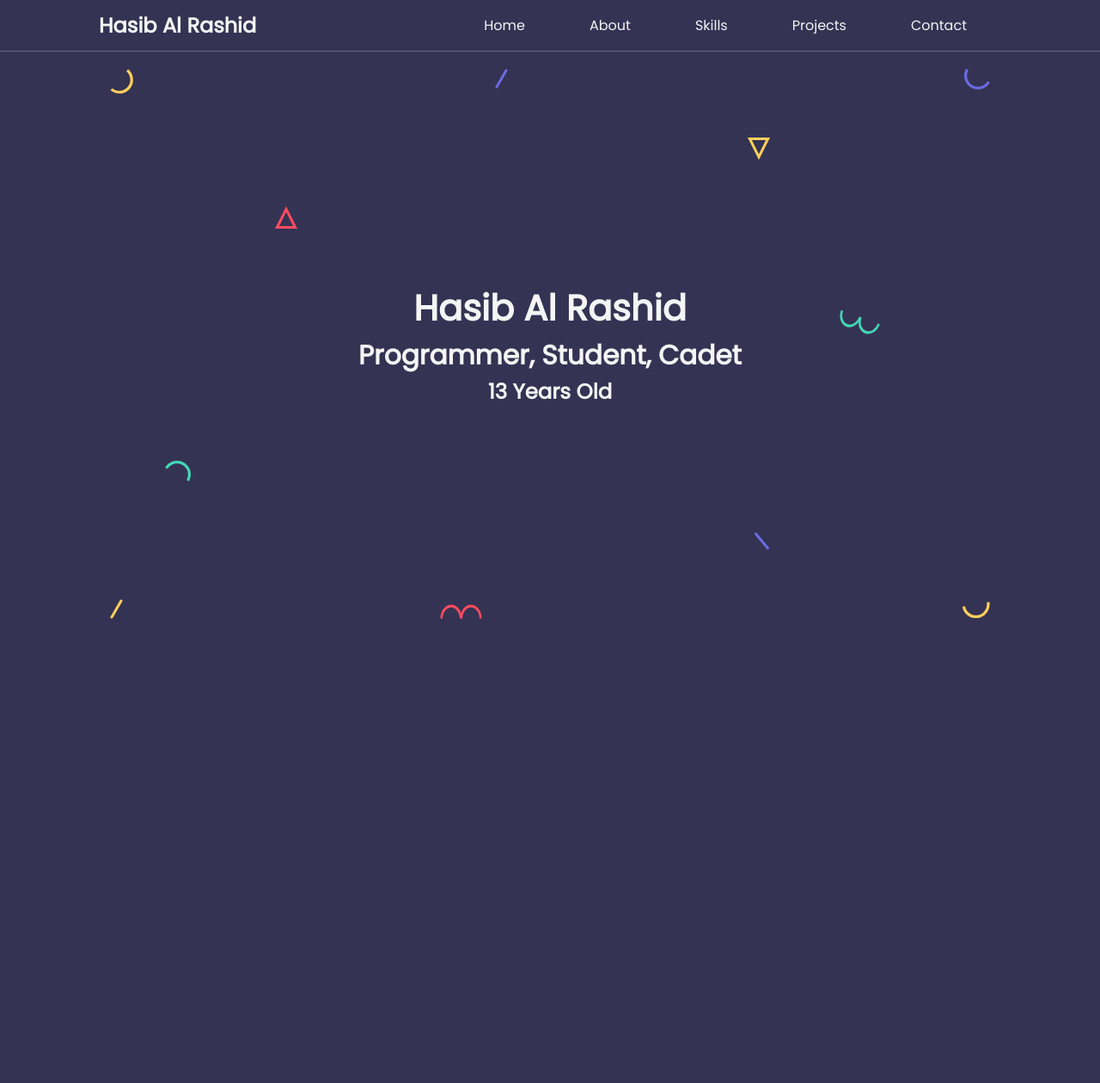
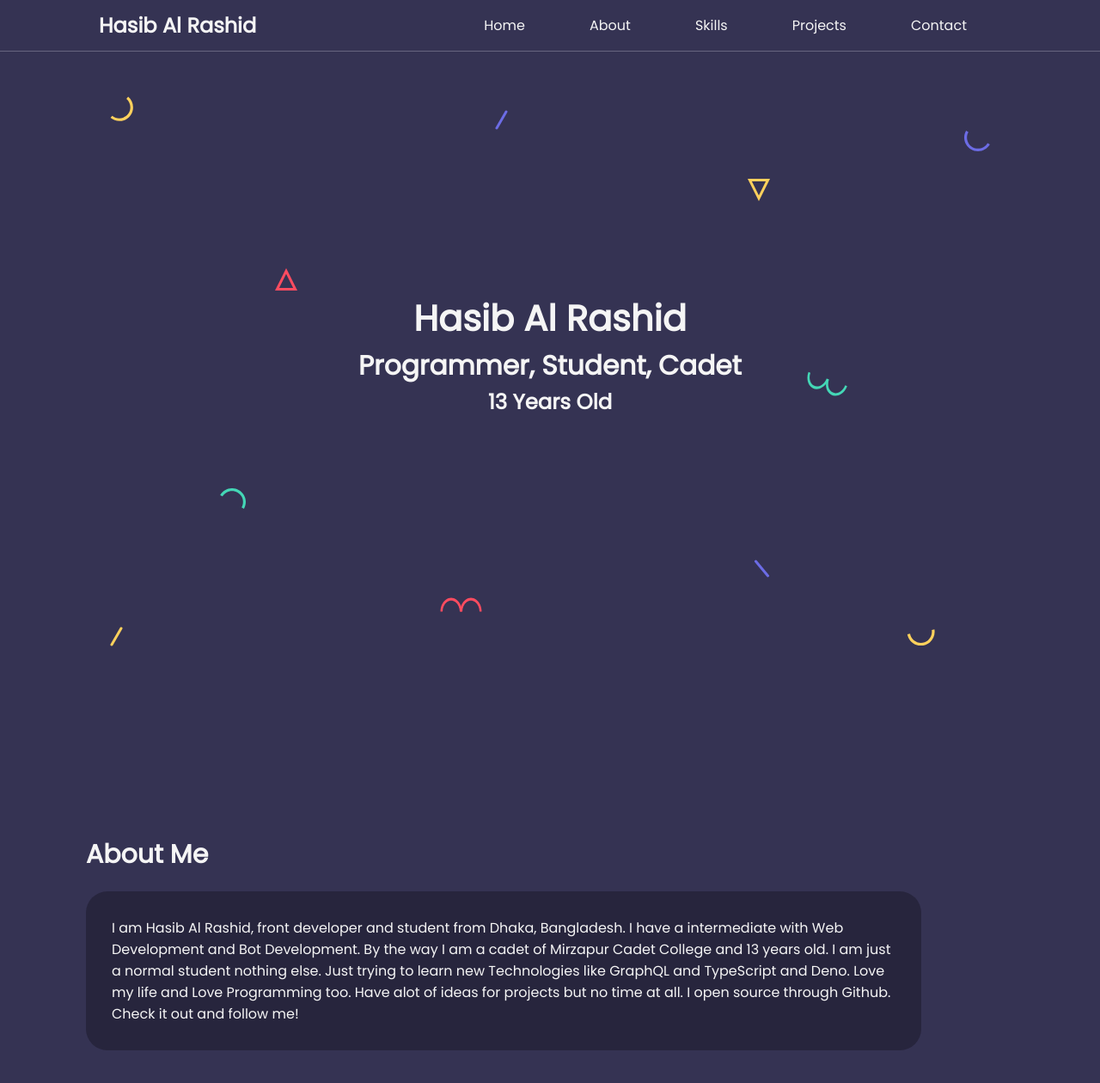
Before and after one commit to hasib-rashid/hasib-rashid-portfolio, a Gatsby site: page / in a window 1280 px wide. Shown: the whole page at 86% size. Before the commit the page ends 800 px from the top, so only its background shows below. Built offline with nearby package versions, Linux system fonts and the light colour scheme; Gatsby itself is replaced by a stand-in of ours.

Commit message:
👍Fixed the Home Page

```diff
--- a/package.json
+++ b/package.json
@@ -15,15 +15,18 @@
     "clean": "gatsby clean"
   },
   "dependencies": {
+    "babel-plugin-styled-components": "^1.12.0",
     "gatsby": "^3.1.2",
     "gatsby-plugin-image": "^1.2.0",
     "gatsby-plugin-netlify-cms": "^5.2.0",
     "gatsby-plugin-react-svg": "^3.0.0",
     "gatsby-plugin-sharp": "^3.2.0",
+    "gatsby-plugin-styled-components": "^4.2.0",
     "gatsby-source-filesystem": "^3.2.0",
     "gatsby-transformer-sharp": "^3.2.0",
     "netlify-cms-app": "^2.14.34",
     "react": "^17.0.1",
-    "react-dom": "^17.0.1"
+    "react-dom": "^17.0.1",
+    "styled-components": "^5.2.3"
   }
 }
--- a/src/components/About.js
+++ b/src/components/About.js
@@ -0,0 +1,24 @@
+import React from "react";
+
+const About = () => {
+    return (
+        <div className="About">
+            <main>
+                <h2>About Me</h2>
+                <p>
+                    I am Hasib Al Rashid, front developer and student from
+                    Dhaka, Bangladesh. I have a intermediate with Web
+                    Development and Bot Development. By the way I am a cadet of
+                    Mirzapur Cadet College and 13 years old. I am just a normal
+                    student nothing else. Just trying to learn new Technologies
+                    like GraphQL and TypeScript and Deno. Love my life and Love
+                    Programming too. Have alot of ideas for projects but no time
+                    at all. I open source through Github. Check it out and
+                    follow me!
+                </p>
+            </main>
+        </div>
+    );
+};
+
+export default About;
--- a/src/components/Home.js
+++ b/src/components/Home.js
@@ -6,7 +6,6 @@ const Home = () => {
     return (
         <div className="Home">
             <div className="parallax">
-                <Header />
                 <StaticImage
                     className="layer p1"
                     src="../../assets/svg/1.svg"
--- a/src/pages/index.js
+++ b/src/pages/index.js
@@ -2,12 +2,14 @@ import * as React from "react";
 import "../styles/global.css";
 import Home from "../components/Home.js";
 import Header from "../components/Header";
+import About from "../components/About";
 
 const IndexPage = () => {
     return (
         <main>
             <Header />
             <Home />
+            <About />
         </main>
     );
 };
--- a/src/styles/global.css
+++ b/src/styles/global.css
@@ -11,6 +11,7 @@
 .Header {
     color: #f5f5f5;
     justify-content: space-between;
+    height: 72px;
 }
 
 .Header nav {
@@ -67,59 +68,81 @@
     width: 100vw;
 }
 
+.About main {
+    margin: 100px;
+    color: #f5f5f5;
+}
+
+.About main h2 {
+    font-size: 30px;
+}
+
+.About main p {
+    background-color: #27253d;
+    width: 90%;
+    padding: 30px;
+    border-radius: 25px;
+    margin-top: 20px;
+}
+
+.About main a {
+    padding: 20px;
+}
+
 /** Parallex */
 .parallax {
-    position: absolute;
+    position: relative;
     left: 0;
     top: 0;
-    height: 100%;
-    width: 100%;
+    height: 100vh;
+    width: 100vw;
     background-color: #353353;
 }
+
 .parallax .layer {
-    position: absolute;
+    position: absolute !important;
 }
-.parallax .p1 {
+.p1 {
     left: 10%;
-    top: 10%;
+    top: 5%;
 }
-.parallax .p2 {
+.p2 {
     left: 25%;
     top: 30%;
 }
-.parallax .p3 {
-    left: 15%;
-    bottom: 30%;
+.p3 {
+    left: 20%;
+    bottom: 35%;
 }
-.parallax .p4 {
+.p4 {
     left: 10%;
-    bottom: 10%;
+    bottom: 15%;
 }
-.parallax .p5 {
+.p5 {
     left: 45%;
-    top: 10%;
+    top: 7%;
 }
-.parallax .p6 {
+.p6 {
     left: 40%;
-    bottom: 10%;
+    bottom: 20%;
 }
-.parallax .p7 {
-    top: 20%;
+.p7 {
+    top: 17%;
     right: 30%;
 }
-.parallax .p8 {
+.p8 {
     right: 30%;
-    bottom: 20%;
+    bottom: 25%;
 }
-.parallax .p9 {
+.p9 {
     right: 10%;
     top: 10%;
 }
-.parallax .p10 {
+.p10 {
     top: 45%;
-    right: 20%;
+    right: 23%;
 }
-.parallax .p11 {
-    bottom: 10%;
-    right: 10%;
+.p11 {
+    bottom: 15%;
+    right: 15%;
 }
```
Also changed, not shown: 1 other file.
